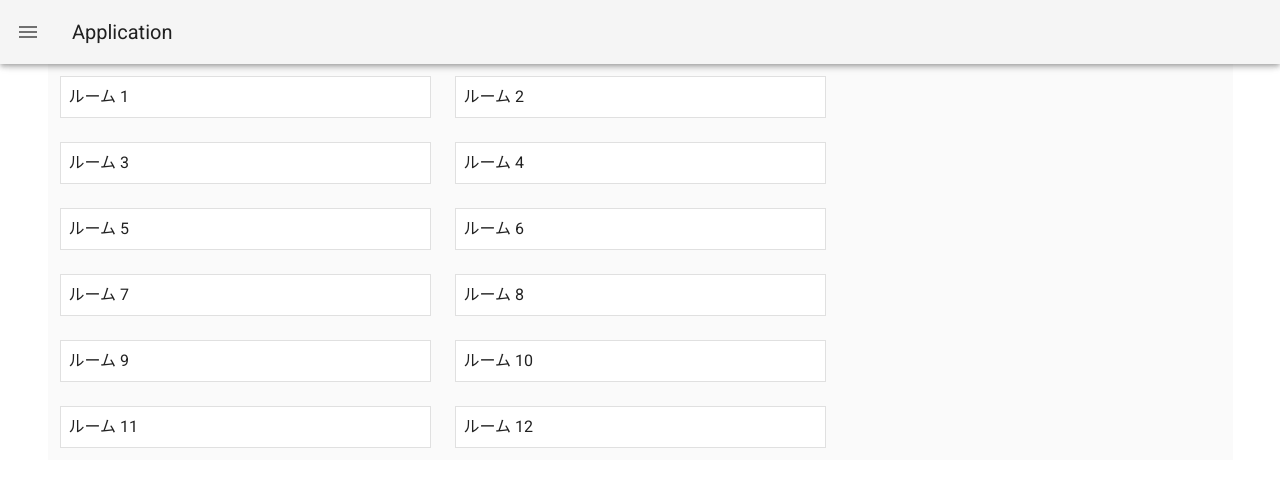
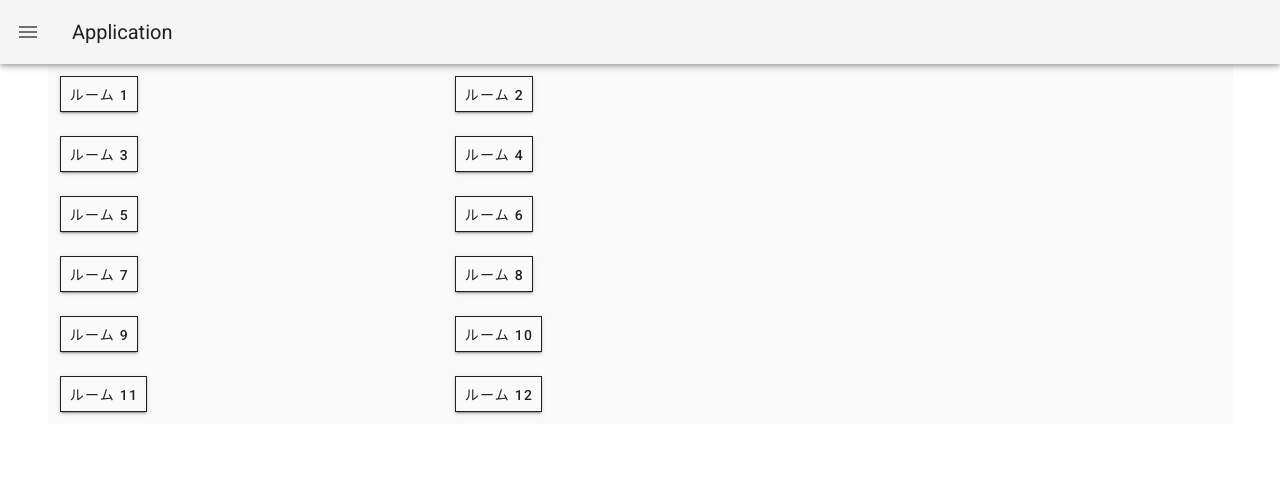
Before and after one commit to LoliGothic/communience-store, a Vue app: page /roomlist in a window 1280 px wide. Shown: the top 486 px of the page. Built offline with nearby package versions, Linux system fonts and the light colour scheme.

Commit message:
ボタンにした

```diff
--- a/src/views/RoomList.vue
+++ b/src/views/RoomList.vue
@@ -12,13 +12,15 @@
 
 
       >
-        <v-card
+
+        <v-btn
+          elevation="2"
           class="pa-2"
           outlined
           tile
         >
           ルーム {{ k+(j-1)*2 }}
-        </v-card>
+        </v-btn>
       </v-col>
     </v-row>
   </v-container>
```
